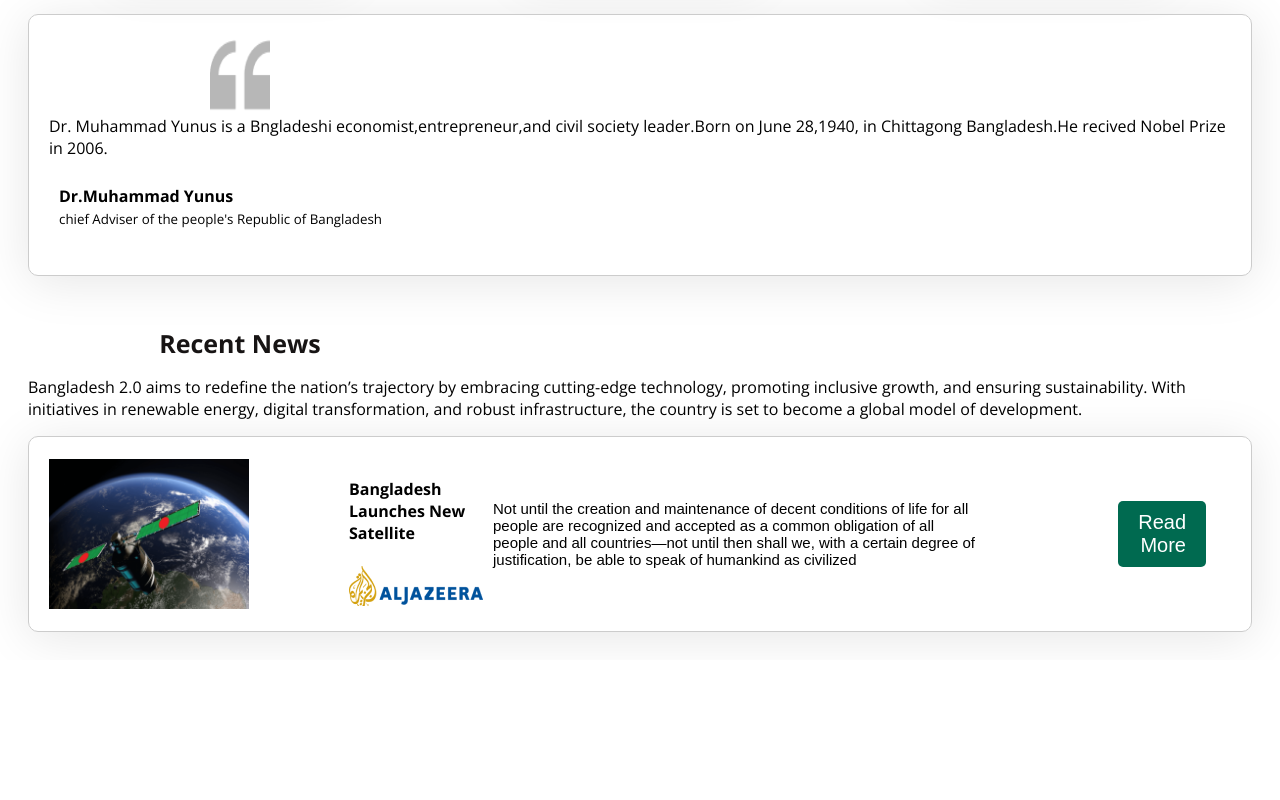
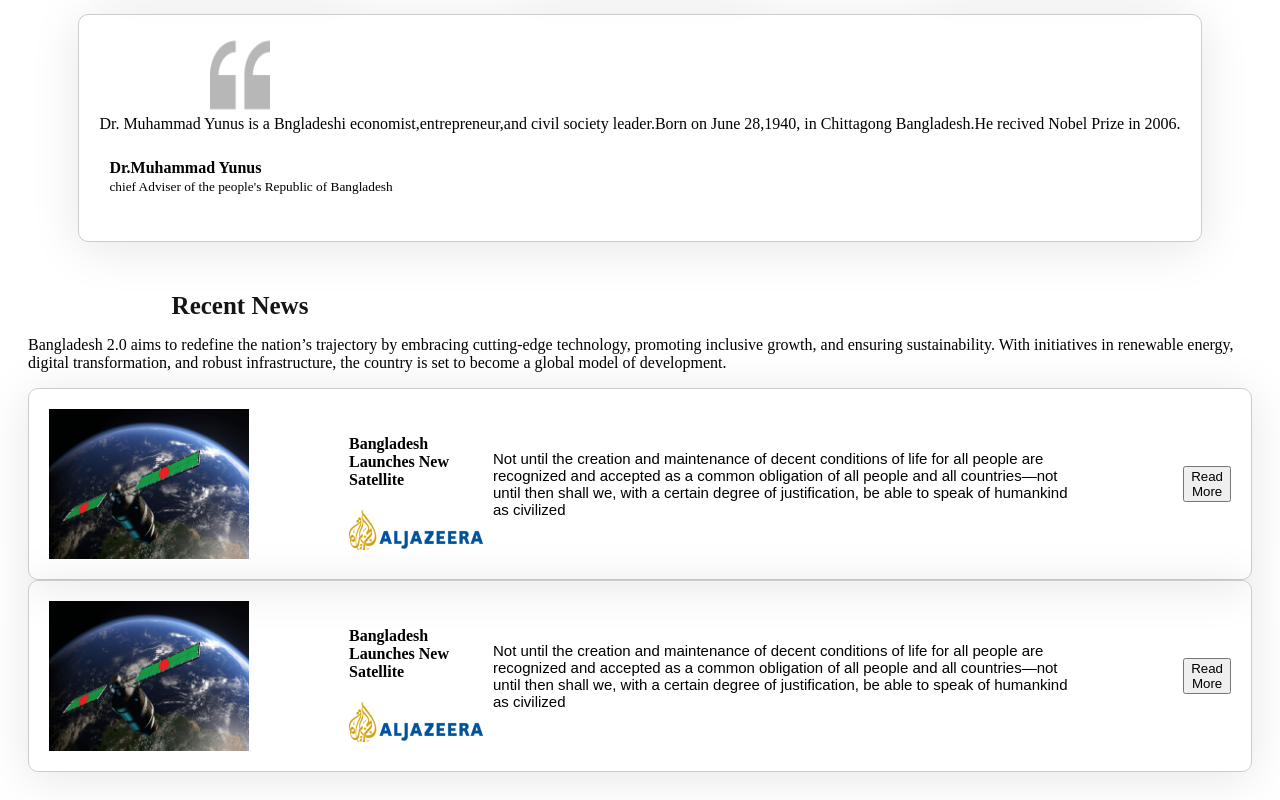
Before and after one commit to SHAKIB91221/Bangladesh-web-2.0, a plain HTML site: page index.html in a window 1280 px wide. Shown: the part 1241-2041 px from the top of the page. Before the commit the page ends 1901 px from the top, so only its background shows below. Drawn offline with nearby package versions, Linux system fonts and the light colour scheme.

Commit message:
final commit

```diff
--- a/index.html
+++ b/index.html
@@ -11,7 +11,7 @@
     <link rel="stylesheet" href="bangladesh.css">
 </head>
 
-<body class="open-sans-normal">
+< class="open-sans-normal">
 
 <nav>
   <h3 class="nav-title">Bangladesh-web 2.0</h3>
@@ -115,7 +115,8 @@
 <section class="container">
   <h4 class="title3">Recent News</h4>
   <p>Bangladesh 2.0 aims to redefine the nation’s trajectory by embracing cutting-edge technology, promoting inclusive growth, and ensuring sustainability. With initiatives in renewable energy, digital transformation, and robust infrastructure, the country is set to become a global model of development.</p>
-  <div class="box5">
+</div>
+<div class="box5">
     <img class="photo" src="assets/satelite.png" alt="photo of setellite">
     <div>
       <h4 class="title4">Bangladesh Launches New Satellite</h4>
@@ -123,8 +124,18 @@
     </div>
     <p class="text6">Not until the creation and maintenance of decent conditions of life for all people are recognized and accepted as a common obligation of all people and all countries—not until then shall we,
       with a certain degree of justification, be able to speak of humankind as civilized</p>
-    <button class="btn4">Read More</button>
+      <button class="btn5">Read More</button>
 </div>
+      <div class="box5">
+        <img class="photo" src="assets/satelite.png" alt="photo of setellite">
+        <div>
+          <h4 class="title4">Bangladesh Launches New Satellite</h4>
+          <img class="logo3" src="assets/al-jazeera.png" alt="logo">
+        </div>
+        <p class="text6">Not until the creation and maintenance of decent conditions of life for all people are recognized and accepted as a common obligation of all people and all countries—not until then shall we,
+          with a certain degree of justification, be able to speak of humankind as civilized</p>
+          <button class="btn5">Read More</button>
+    </div>
 </section>
     <footer>
 
```
